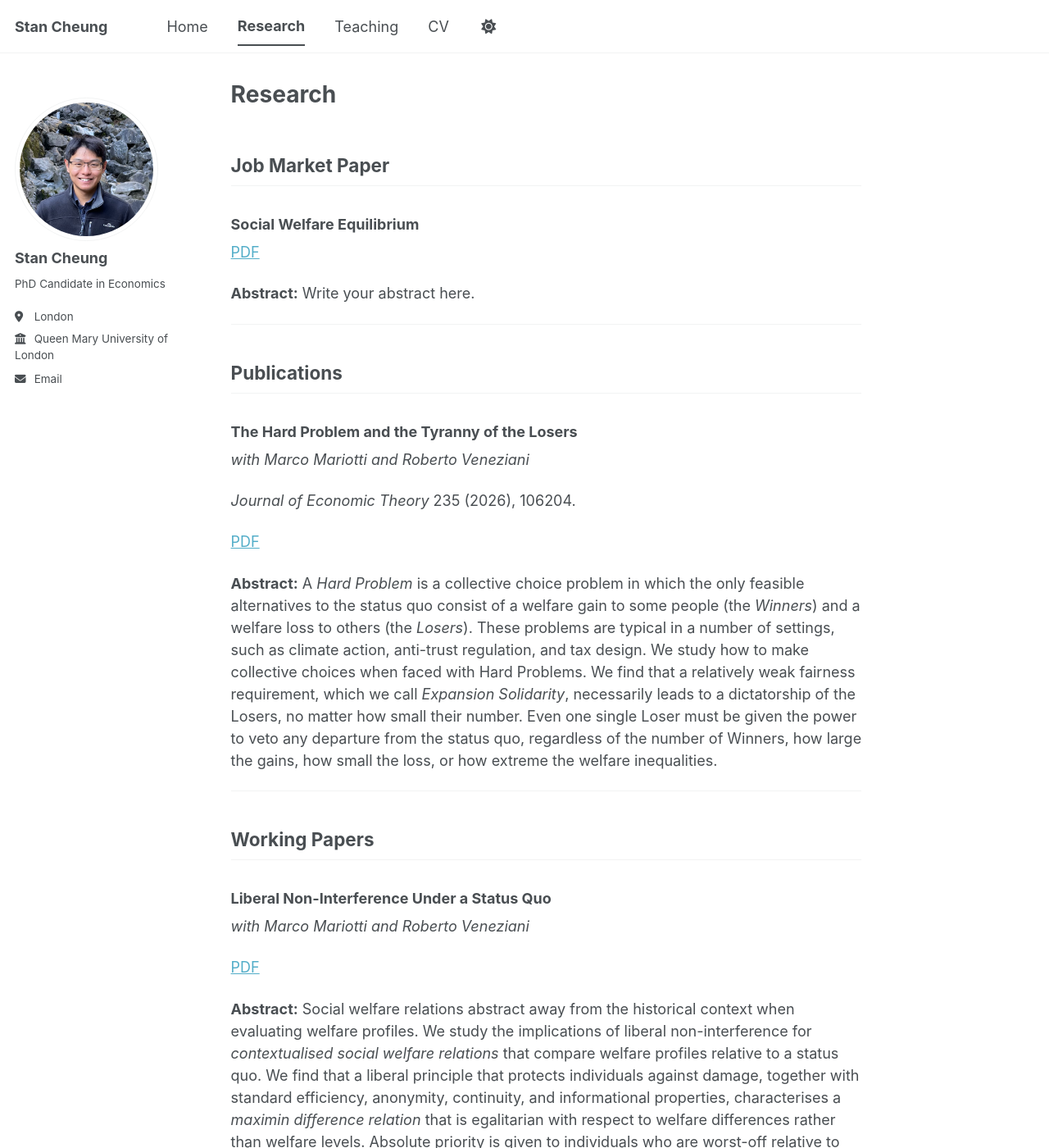
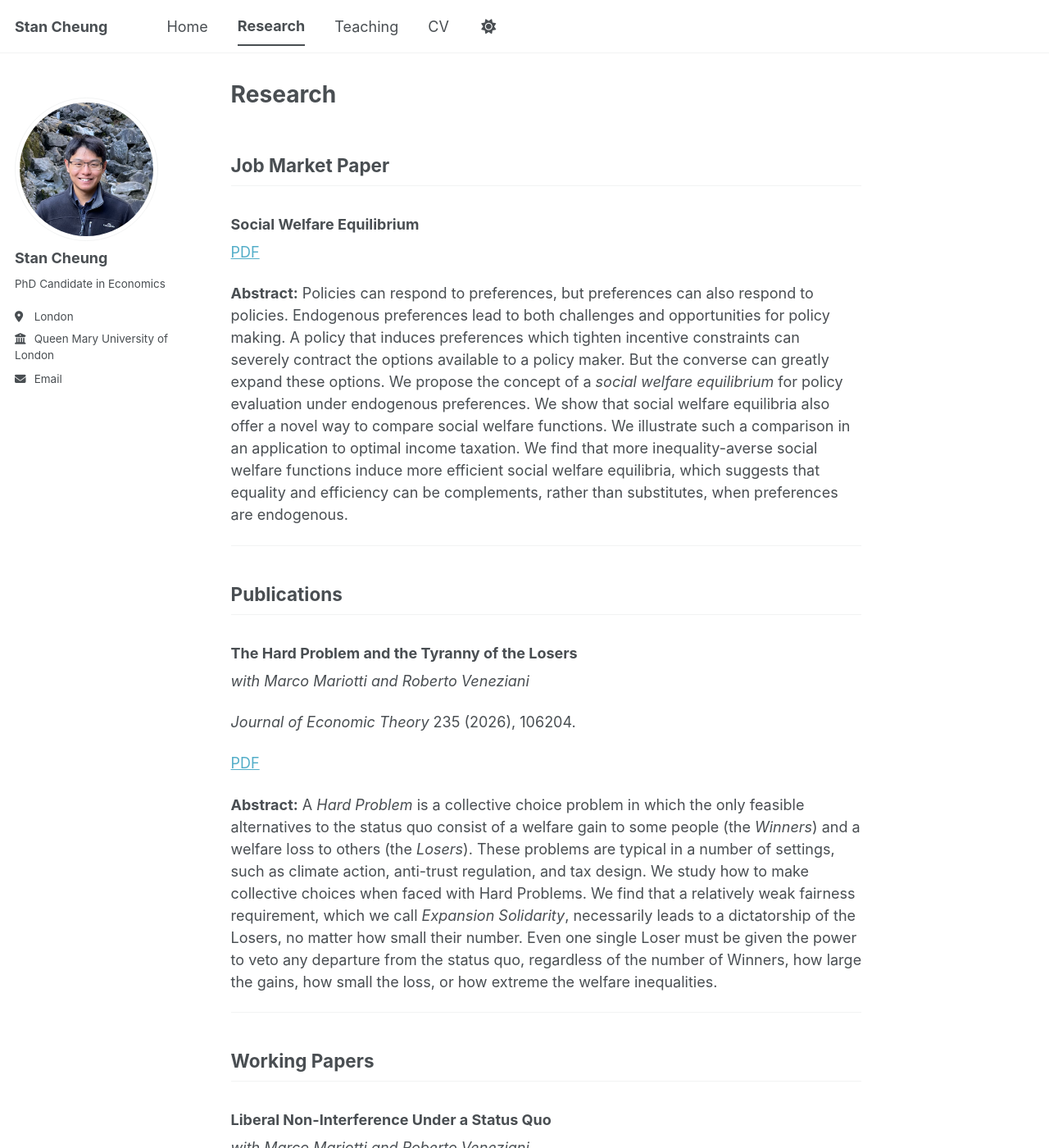
Before and after one commit to stan-cheung/stan-cheung.github.io, a Jekyll site: the page built from _pages/research.md, in a window 1280 px wide and 1400 px high. Shown: the whole window at 82% size. Built offline with Jekyll 4.4.1, drawn with Linux system fonts in a browser that asks for light colours; a style sheet for code colours, icons or effects is not loaded; some of the changed text lies outside the part shown.

Commit message:
Revise abstracts in research.md
Updated abstracts for the research papers to provide detailed insights into the concepts of social welfare equilibrium and sour grapes preferences.

```diff
--- a/_pages/research.md
+++ b/_pages/research.md
@@ -11,7 +11,7 @@ author_profile: true
 
 [PDF]({{ site.baseurl }}/files/job-market-paper.pdf)
 
-**Abstract:** Write your abstract here.
+**Abstract:** Policies can respond to preferences, but preferences can also respond to policies. Endogenous preferences lead to both challenges and opportunities for policy making. A policy that induces preferences which tighten incentive constraints can severely contract the options available to a policy maker. But the converse can greatly expand these options. We propose the concept of a *social welfare equilibrium* for policy evaluation under endogenous preferences. We show that social welfare equilibria also offer a novel way to compare social welfare functions. We illustrate such a comparison in an application to optimal income taxation. We find that more inequality-averse social welfare functions induce more efficient social welfare equilibria, which suggests that equality and efficiency can be complements, rather than substitutes, when preferences are endogenous.
 
 ---
 
@@ -44,4 +44,4 @@ author_profile: true
 ### Sour Grapes Preferences
 *with Martín Serramo*
 
-**Abstract:** Write your abstract or a short description here.
+**Abstract:** An individual has *sour grapes preferences* when their utility for an outcome decreases as the probability of getting that outcome decreases. Sour grapes preferences can arise in a range of contexts such as aspiration failures, matching markets, and political activism. However, standard revealed preference techniques are unable to separately identify utilities for outcomes when they depend on the probabilities of those outcomes. This paper proposes a method to identify, as well as measure, sour grapes preferences using standard choice data when there are benchmark outcomes whose utilities do not depend on their probabilities. We also propose a test for whether any given outcome is a benchmark outcome. We illustrate this method in a laboratory experiment.
```
